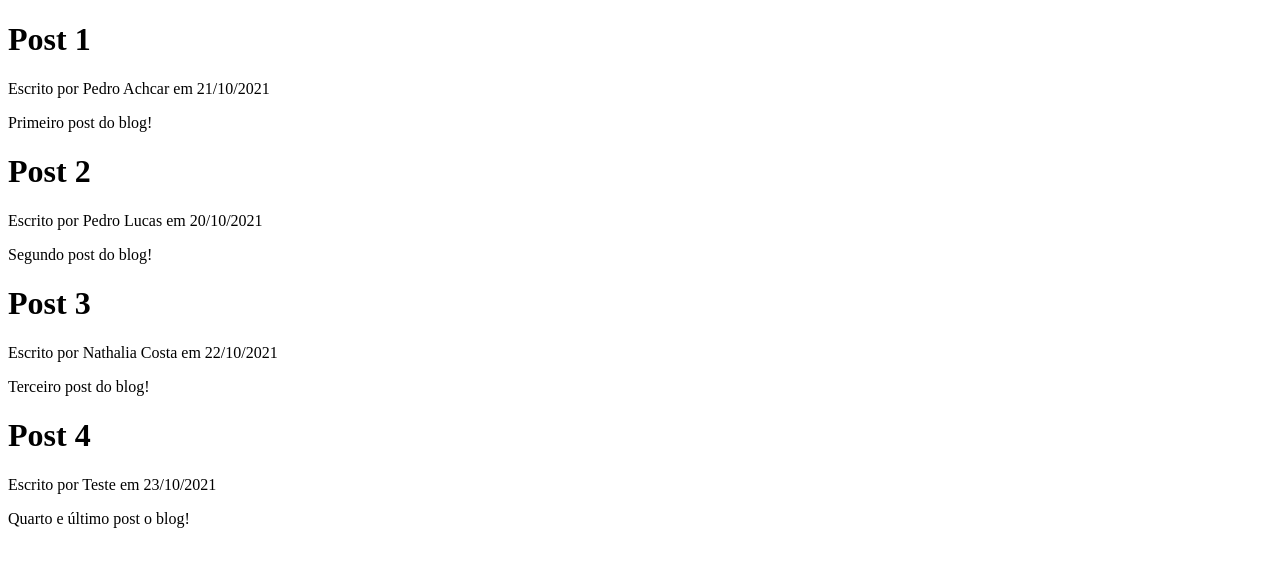
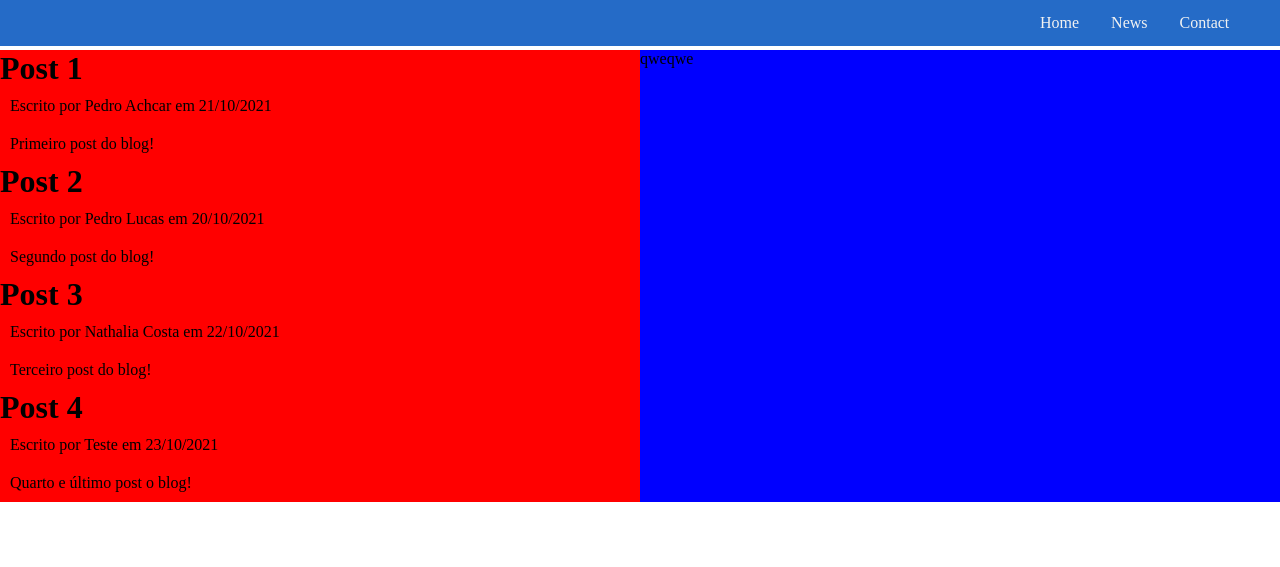
Before and after one commit to PedroAchcar/django-blog, a Django app: page /blog/ in a window 1280 px wide. Shown: the top 567 px of the page. Run offline with Django 3.2, Linux system fonts and the light colour scheme.

Commit message:
inicial html adjusts and css added

```diff
--- /dev/null
+++ b/blog/static/blog/main.css
@@ -0,0 +1,45 @@
+* {
+    margin: 0;
+}
+
+.navbar {
+    background-color: rgb(37, 107, 199);
+    position: fixed;
+    top: 0;
+    width: 100%;
+    overflow: hidden;
+    padding-left: 80%;
+}
+
+.navbar a {
+    float: left;
+    display: block;
+    color: #f2f2f2;
+    padding: 14px 16px;
+    text-decoration: none;
+}
+
+.navbar a:hover {
+    background: rgba(221, 221, 221, 0.5);
+    color: black;
+}
+
+.main {
+    margin-top: 50px;
+    display: flex;
+    flex-direction: row;
+}
+
+.content {
+    width: 50%;
+    background-color: red;
+}
+
+p {
+    padding: 10px;
+}
+
+.sidebar {
+    width: 50%;
+    background-color: blue;
+}
--- a/blog/templates/blog/base.html
+++ b/blog/templates/blog/base.html
@@ -0,0 +1,35 @@
+{% load static %}
+<!DOCTYPE html>
+<html lang="pt-br">
+
+<head>
+    <meta charset="UTF-8">
+    <meta http-equiv="X-UA-Compatible" content="IE=edge">
+    <meta name="viewport" content="width=device-width, initial-scale=1.0">
+    <link rel="stylesheet" type="text/css" href="{% static 'blog/main.css' %}">
+
+    {% if title %}
+        <title>Blog Django - {{ title }}</title>
+    {% else %}
+        <title>Meu Blog em Django!</title>
+    {% endif %}
+</head>
+
+<body>
+    <div class="navbar">
+        <a href="#home">Home</a>
+        <a href="#news">News</a>
+        <a href="#contact">Contact</a>
+    </div>
+    <div class='main'>
+        <div class='content'>
+            {% block content %}{% endblock content %}
+        </div>
+        <div class='sidebar'>
+        qweqwe
+        </div>
+    </div>
+
+</body>
+
+</html>
--- a/blog/templates/blog/home.html
+++ b/blog/templates/blog/home.html
@@ -1,23 +1,8 @@
-<!DOCTYPE html>
-<html lang="pt-br">
-
-<head>
-    <meta charset="UTF-8">
-    <meta http-equiv="X-UA-Compatible" content="IE=edge">
-    <meta name="viewport" content="width=device-width, initial-scale=1.0">
-    {% if title %}
-        <title>Blog Django - {{ title }}</title>
-    {% else %}
-        <title>Meu Blog em Django</title>
-    {% endif %}
-</head>
-
-<body>
+{% extends "blog/base.html" %}
+{% block content %}
     {% for post in posts %}
         <h1>{{ post.title }}</h1>
         <p>Escrito por {{ post.author }} em {{ post.date_posted }}</p>
         <p>{{ post.content }}</p>
     {% endfor %}
-</body>
-
-</html>
+{% endblock content %}
--- a/blog/urls.py
+++ b/blog/urls.py
@@ -4,5 +4,5 @@ from .views import home, about
 
 urlpatterns = [
     path('', home, name='blog-home'),
-    path('about', about, name='blog-about'),
+    path('about/', about, name='blog-about'),
 ]
--- a/blog/views.py
+++ b/blog/views.py
@@ -34,4 +34,4 @@ def home(request):
 
 
 def about(request):
-    return render(request, 'blog/about.html', {'title': ''})
+    return render(request, 'blog/about.html', {'title': 'Sobre'})
--- a/django_blog/urls.py
+++ b/django_blog/urls.py
@@ -1,18 +1,5 @@
-"""django_blog URL Configuration
-
-The `urlpatterns` list routes URLs to views. For more information please see:
-    https://docs.djangoproject.com/en/3.2/topics/http/urls/
-Examples:
-Function views
-    1. Add an import:  from my_app import views
-    2. Add a URL to urlpatterns:  path('', views.home, name='home')
-Class-based views
-    1. Add an import:  from other_app.views import Home
-    2. Add a URL to urlpatterns:  path('', Home.as_view(), name='home')
-Including another URLconf
-    1. Import the include() function: from django.urls import include, path
-    2. Add a URL to urlpatterns:  path('blog/', include('blog.urls'))
-"""
+from django.conf import settings
+from django.conf.urls.static import static
 from django.contrib import admin
 from django.urls import path, include
 
@@ -20,4 +7,4 @@ urlpatterns = [
     path('admin/', admin.site.urls),
 
     path('blog/', include('blog.urls')),
-]
+] + static(settings.STATIC_URL, document_root=settings.STATIC_ROOT)
```
Also changed, not shown: blog/templates/blog/about.html (+3 -18 lines).
